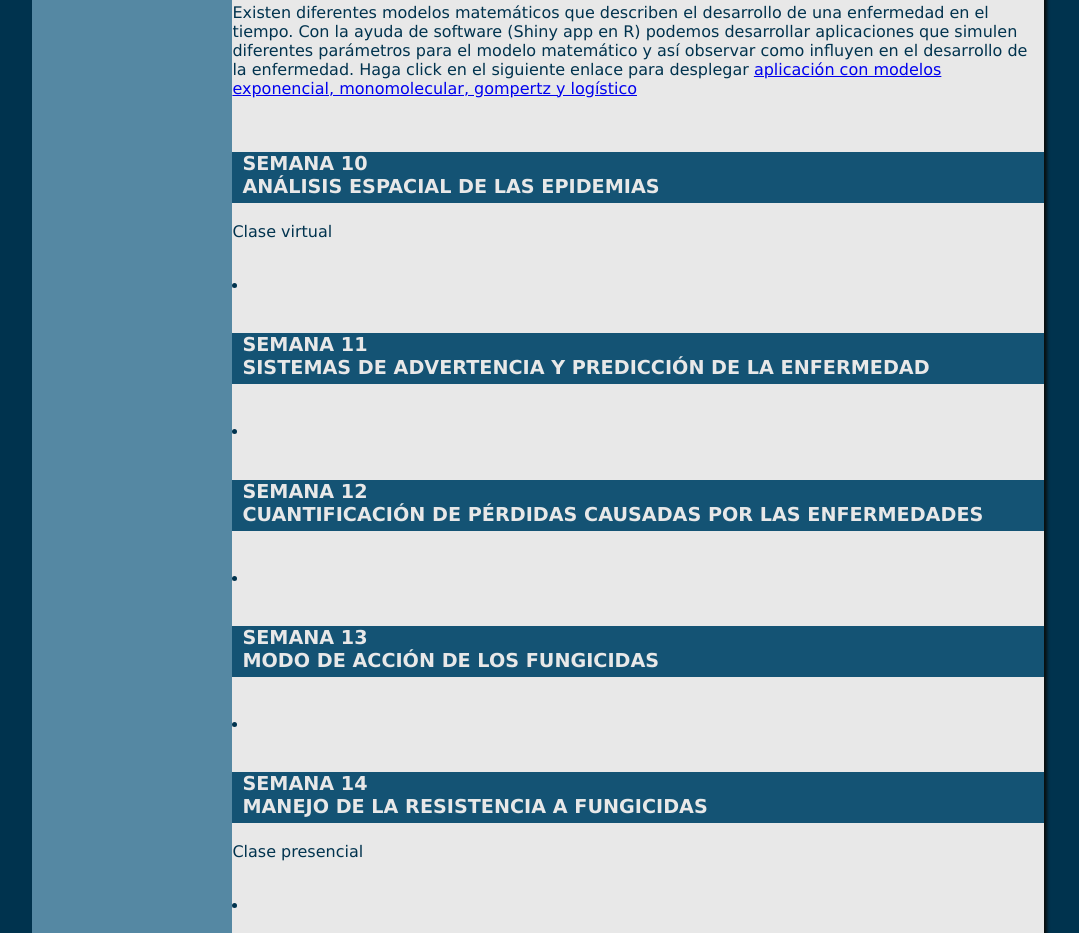
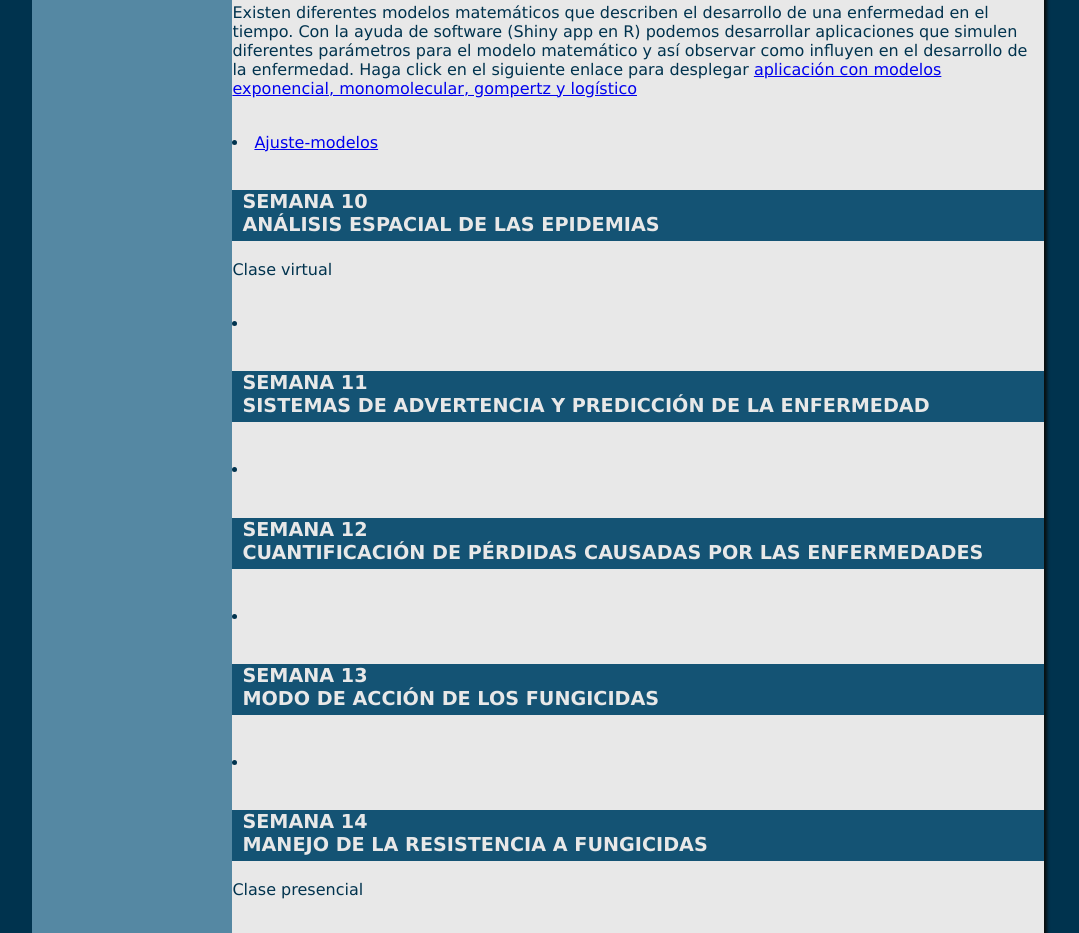
Before and after one commit to serranoguitar/serranoguitar.github.io, a plain HTML site: page SP6350.html in a window 1280 px wide. Shown: the part 3359-4292 px from the top of the page, without its empty margins (102-1181 px from the left). Drawn offline with Linux system fonts and the light colour scheme.

Commit message:
Update SP6350.html

```diff
--- a/SP6350.html
+++ b/SP6350.html
@@ -144,6 +144,8 @@ Leer lo relacionado a desarrollo de enfermedades en el tiempo del capítulo de A
 	Haga click en el siguiente enlace para desplegar
 	<a href="https://serranoguitar.shinyapps.io/Disease_model_1_esp4/">aplicación con modelos exponencial, monomolecular, gompertz y logístico</a> </p>
 <br>
+<li><a href="Ajuste-modelos.html">Ajuste-modelos </a></li>
+<br>
 <h3>Semana 10<br>Análisis espacial de las epidemias</h3>
 <p>Clase virtual</p>
 <br>
```
